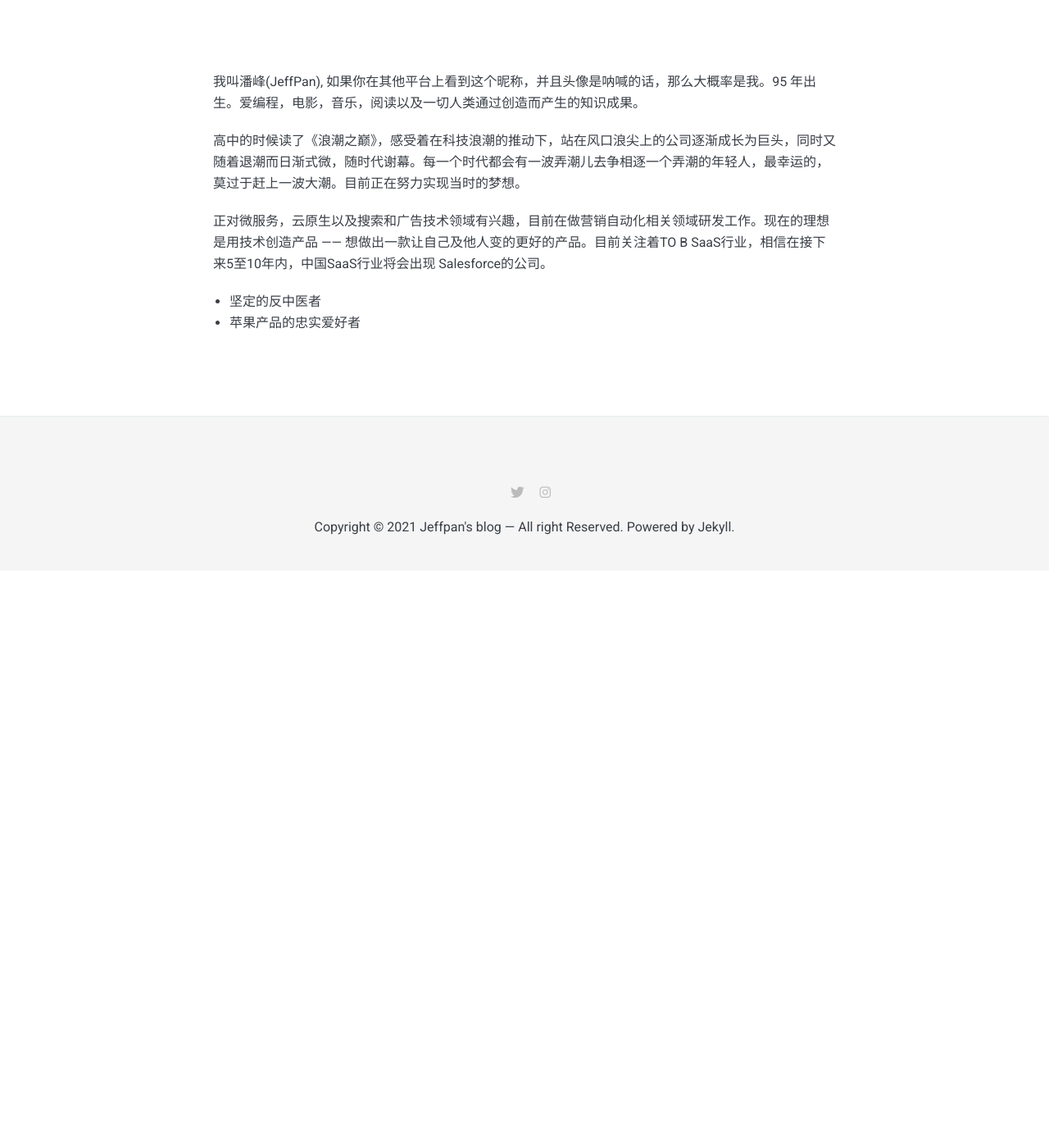
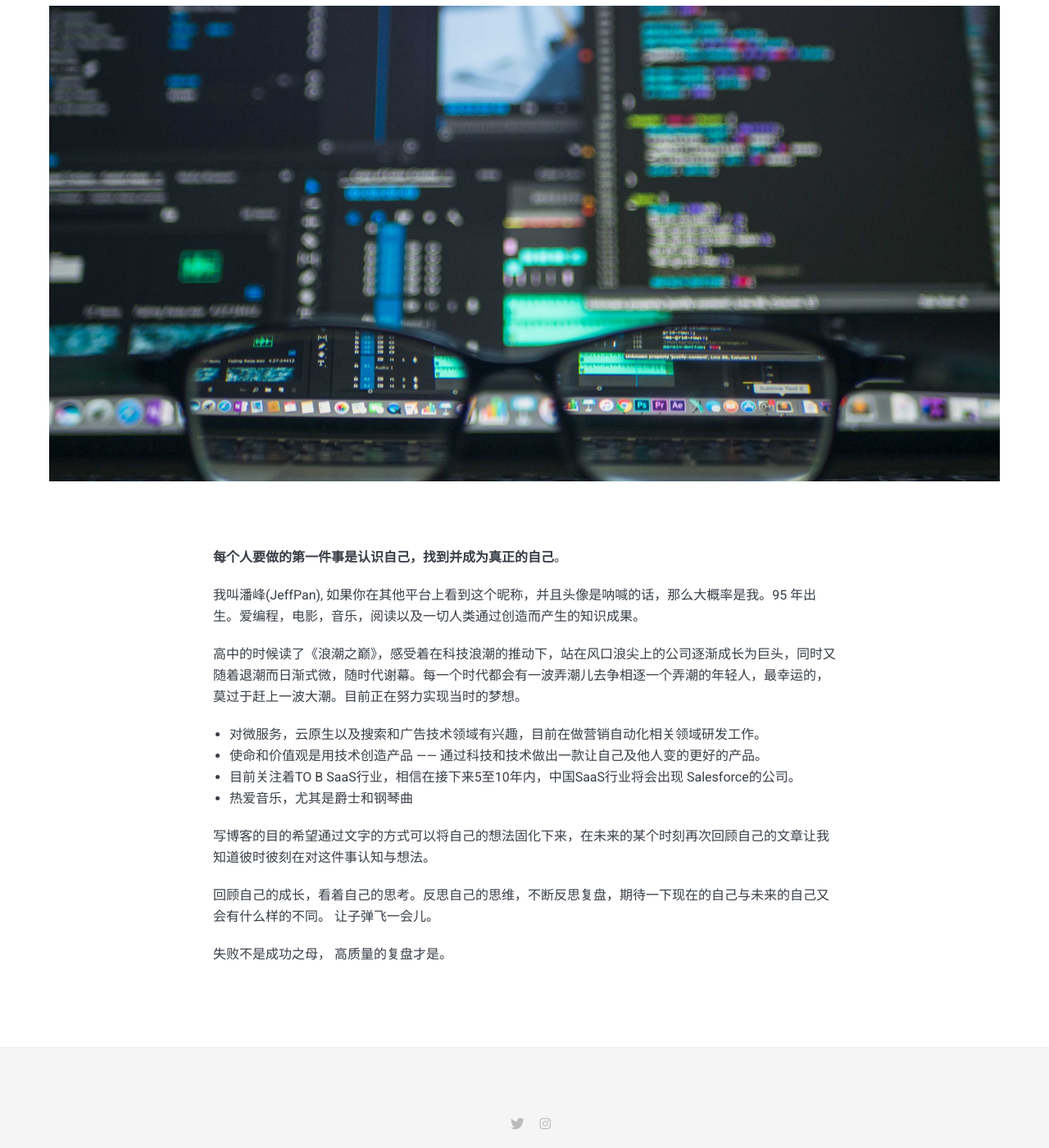
Before and after one commit to JeffVipPan/jeffvippan.github.io, a Jekyll site: the page built from _pages/about.md, in a window 1280 px wide and 1400 px high, scrolled down 324 px. Shown: the whole window at 82% size. Built offline with Jekyll 4.4.1, drawn with Linux system fonts in a browser that asks for light colours; nearby versions of some CDN libraries; before the commit the page ends 1020 px from its top, so only the background shows below that.

Commit message:
update about.md

```diff
--- a/_pages/about.md
+++ b/_pages/about.md
@@ -2,12 +2,22 @@
 layout: page
 title: About
 permalink: /about/
+image: 21.jpg
 ---
+**每个人要做的第一件事是认识自己，找到并成为真正的自己**。
+
 我叫潘峰(JeffPan), 如果你在其他平台上看到这个昵称，并且头像是呐喊的话，那么大概率是我。95 年出生。爱编程，电影，音乐，阅读以及一切人类通过创造而产生的知识成果。
 
 高中的时候读了《浪潮之巅》，感受着在科技浪潮的推动下，站在风口浪尖上的公司逐渐成长为巨头，同时又随着退潮而日渐式微，随时代谢幕。每一个时代都会有一波弄潮儿去争相逐一个弄潮的年轻人，最幸运的，莫过于赶上一波大潮。目前正在努力实现当时的梦想。
 
-正对微服务，云原生以及搜索和广告技术领域有兴趣，目前在做营销自动化相关领域研发工作。现在的理想是用技术创造产品 —— 想做出一款让自己及他人变的更好的产品。目前关注着TO B SaaS行业，相信在接下来5至10年内，中国SaaS行业将会出现 Salesforce的公司。
+- 对微服务，云原生以及搜索和广告技术领域有兴趣，目前在做营销自动化相关领域研发工作。
+- 使命和价值观是用技术创造产品 —— 通过科技和技术做出一款让自己及他人变的更好的产品。
+- 目前关注着TO B SaaS行业，相信在接下来5至10年内，中国SaaS行业将会出现 Salesforce的公司。
+- 热爱音乐，尤其是爵士和钢琴曲
 
-* 坚定的反中医者
-* 苹果产品的忠实爱好者
+写博客的目的希望通过文字的方式可以将自己的想法固化下来，在未来的某个时刻再次回顾自己的文章让我知道彼时彼刻在对这件事认知与想法。
+
+回顾自己的成长，看着自己的思考。反思自己的思维，不断反思复盘，期待一下现在的自己与未来的自己又会有什么样的不同。
+让子弹飞一会儿。
+
+失败不是成功之母， 高质量的复盘才是。
```
Also changed, not shown: images/21.jpg (added).
